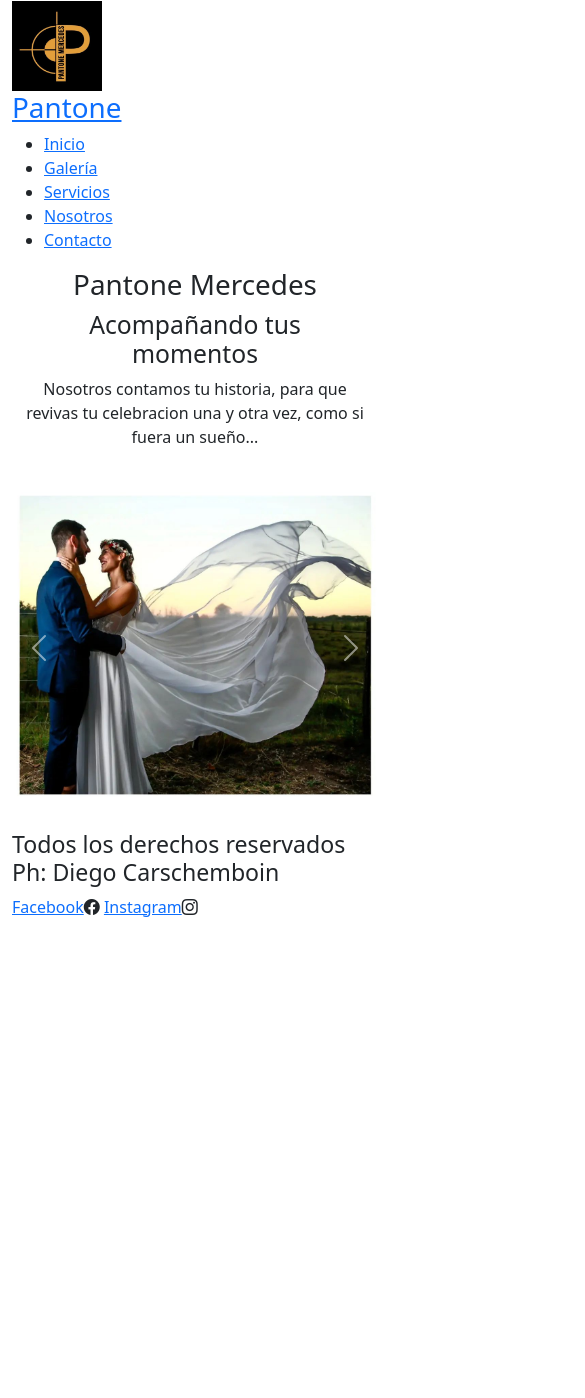
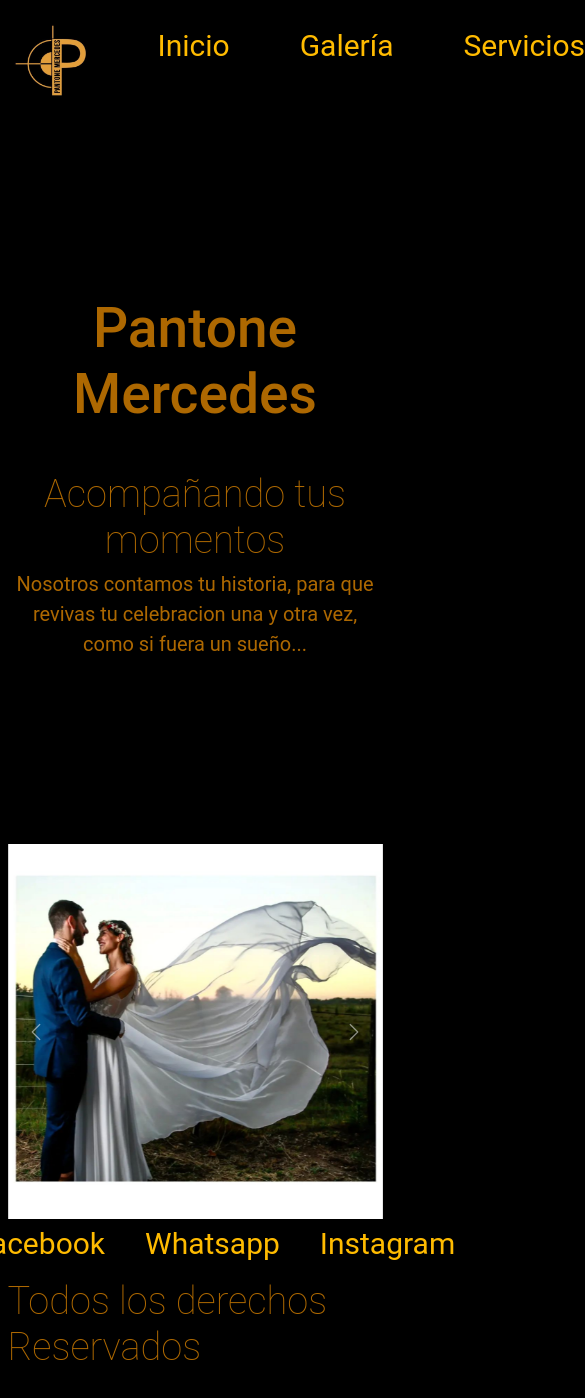
Before and after one commit to lnetcheverry/tercer-pre-entrega-amedias, a plain HTML site: page index.html in a window 390 px wide. Shown: the top 1398 px of the page, 585 px wide, since content can reach past the window. Before the commit the page ends 919 px from the top, so only its background shows below. Drawn offline with nearby package versions, Linux system fonts and the light colour scheme.

Commit message:
complicado con responvie

```diff
--- a/index.html
+++ b/index.html
@@ -5,8 +5,8 @@
     <meta http-equiv="X-UA-Compatible" content="IE=edge">
     <meta name="viewport" content="width=device-width, initial-scale=1.0">
     <title>Pantone Mercedes</title>
-   <!-- CSS BOOTSTRAP -->
-   <link href="https://cdn.jsdelivr.net/npm/bootstrap@5.2.2/dist/css/bootstrap.min.css" rel="stylesheet" integrity="sha384-Zenh87qX5JnK2Jl0vWa8Ck2rdkQ2Bzep5IDxbcnCeuOxjzrPF/et3URy9Bv1WTRi" crossorigin="anonymous">
+  <!-- CSS only -->
+<link href="https://cdn.jsdelivr.net/npm/bootstrap@5.2.2/dist/css/bootstrap.min.css" rel="stylesheet" integrity="sha384-Zenh87qX5JnK2Jl0vWa8Ck2rdkQ2Bzep5IDxbcnCeuOxjzrPF/et3URy9Bv1WTRi" crossorigin="anonymous">
    <!-- BOOTSTRAP ICONOS -->
    <link rel="stylesheet" href="https://cdn.jsdelivr.net/npm/bootstrap-icons@1.10.0/font/bootstrap-icons.css">
    <!-- MI CSS -->
@@ -17,45 +17,20 @@
     <!-- header -->
     <header class="encabezado">
         <a href="index.html" class="tituloPrincipal">
-            <img src="/img/pantone mercedes.jpg" alt="Logo" width="90" height="90" class="d-inline-block align-text-top">
-            <h1>Pantone</h1>
+            <img class="logoPan" src="/img/pantone mercedes.jpg" alt="Logo" width="90" height="90" class="d-inline-block align-text-top">
+
         </a>
 
-        <nav>
+        <nav class="nav">
             <ul>
                 <li><a href="index.html">Inicio</a></li>
-                <li><a href="/">Galería</a></li>
-                <li><a href="">Servicios</a></li>
-                <li><a href="">Nosotros</a></li>
-                <li><a href="">Contacto</a></li>
+                <li><a href="./pag/galeria.html">Galería</a></li>
+                <li><a href="./pag/servicios.html">Servicios</a></li>
+                <li><a href="./pag/nosotros.html">Nosotros</a></li>
+                <li><a href="./pag/contacto.html">Contacto</a></li>
             </ul>
         </nav>
-
-        <!-- <nav class="navbar navbar-expand-lg bg-light">
-          <div class="container-fluid">
-            <img src="/img/pantone mercedes.jpg" alt="Logo" width="90" height="90" class="d-inline-block align-text-top">
-            <a class="navbar-brand" href="index.html">Inicio</a>
-            <button class="navbar-toggler" type="button" data-bs-toggle="collapse" data-bs-target="#navbarNav" aria-controls="navbarNav" aria-expanded="false" aria-label="Toggle navigation">
-              <span class="navbar-toggler-icon"></span>
-            </button>
-            <div class="collapse navbar-collapse" id="navbarNav">
-              <ul class="navbar-nav">
-                <li class="nav-item">
-                  <a class="nav-link" aria-current="page" href="./pages/fotografia.html">Fotografía</a>
-                </li>
-                <li class="nav-item">
-                  <a class="nav-link" href="./pages/servicios.html">Servicios</a>
-                </li>
-                <li class="nav-item">
-                  <a class="nav-link" href="./pages/nosotros.html">Nosotros</a>
-                </li>
-                <li class="nav-item">
-                  <a class="nav-link" href="./pages/contacto.html">Contacto</a>
-                </li>
-              </ul>
-            </div>
-          </div>
-        </nav> -->
+      </header>
 
   <!-- HERO -->
   <section class="hero d-flex flex-column justify-content-center align-items-center">
@@ -63,7 +38,7 @@
         <div class="row justify-content-center">
             <div class="col-lg-6 text-center">
                 <h1>Pantone Mercedes</h1>
-                <h2><span> Acompañando tus momentos</span></h2>
+                <h2> Acompañando tus momentos</h2>
                 <p>Nosotros contamos tu historia, para que revivas tu celebracion una y otra vez, como si fuera un sueño...</p>
 
             </div>
@@ -102,17 +77,20 @@
   </div>
 </section>
 
-
-<footer class="parrafo">
-  <h3>Todos los derechos reservados
-      Ph: Diego Carschemboin
-  </h3>
-  <a href="">Facebook</a><i class="bi bi-facebook"></i>
-  <a href="">Instagram</a><i class="bi bi-instagram"></i>
-
+<!-- Footer -->
+<footer>
+  <ul class="pieDePagina">
+    <li><a href="">Facebook</a></li>
+    <li><a href="">Whatsapp</a></li>
+    <li><a href="">Instagram</a></li>
+  </ul>
+  <h3>Todos los derechos Reservados</h3>
 </footer>
 
-     <!-- JavaScript Bundle with Popper -->
-    <script src="https://cdn.jsdelivr.net/npm/bootstrap@5.2.2/dist/js/bootstrap.bundle.min.js" integrity="sha384-OERcA2EqjJCMA+/3y+gxIOqMEjwtxJY7qPCqsdltbNJuaOe923+mo//f6V8Qbsw3" crossorigin="anonymous"></script>
+
+
+
+    <!-- JavaScript Bundle with Popper -->
+<script src="https://cdn.jsdelivr.net/npm/bootstrap@5.2.2/dist/js/bootstrap.bundle.min.js" integrity="sha384-OERcA2EqjJCMA+/3y+gxIOqMEjwtxJY7qPCqsdltbNJuaOe923+mo//f6V8Qbsw3" crossorigin="anonymous"></script>
 </body>
 </html>
--- /dev/null
+++ b/scss/_footer.scss
@@ -0,0 +1,37 @@
+/* Footer */
+ a {
+    text-decoration: none;
+    color: $color-fuentes;
+    font-size: 3rem;
+    margin-top: 2rem;
+    transition: all 0.3s ease;
+    &:hover {
+        color:$color-fuentes-secundario;
+    }
+}
+
+.pieDePagina {
+display: flex;
+justify-content: center;
+/* margin-left: 10rem;
+margin-right: 2rem;  */
+font-size: 3rem;
+padding: 2px;
+height: 1rem;
+}
+li{
+    margin-left: 4rem;
+    list-style-type: none;
+
+
+}
+
+h3 {
+    display: flex;
+    justify-content: center;
+    margin-bottom: 8rem;
+    color: $color-fuentes-secundario;
+    font-size: 3.8rem;
+    font-weight: 100;
+    margin-top: 5rem;
+}
--- /dev/null
+++ b/scss/_galeria.scss
@@ -0,0 +1,69 @@
+/* GALERIA */
+
+.introGaleria {
+    height: 10rem;
+    display: flex;
+    justify-content: center;
+    align-items: center;
+    border: 1px solid $color-botones;
+    margin-bottom: 3rem;
+
+    h2 {
+        color:$color-fuentes;
+        font-size: 4rem;
+        font-weight: 700;
+        text-align: center;
+    }
+}
+
+
+.imagenGaleria {
+    border-radius: 1rem;
+    padding: 0.4rem;
+    max-width: 100%;
+    height: auto;
+    transition: all 0.3s ease;
+    filter: grayscale(50%);
+
+    &:hover {
+        transform: scale(1.03);
+        filter: grayscale(0%);
+    }
+}
+@mixin anclas {
+    text-decoration: none;
+    color: $color-fuentes;
+    font-size: 3rem;
+}
+
+.encabezado {
+    display: flex;
+    justify-content: space-between;
+    align-items: center;
+    padding: 2rem 0;
+    height: 10rem;
+
+    .tituloPrincipal {
+        @include anclas;
+
+
+    }
+
+
+    ul {
+        display: flex;
+        list-style-type: none;
+
+        li {
+            margin-right: 3rem;
+
+            a {
+                @include anclas;
+                transition: all 0.3s ease;
+                &:hover {
+                    color:$color-fuentes-secundario;
+                }
+            }
+        }
+    }
+}
--- a/scss/_general.scss
+++ b/scss/_general.scss
@@ -0,0 +1,14 @@
+/* estilos generales*/
+
+
+
+html {
+    font-size: 62.5%;
+
+    body {
+        background-color: $color-fondo;
+        color: $color-fuentes;
+        font-family: 'Roboto', sans-serif;
+        overflow-x: hidden;
+    }
+}
--- /dev/null
+++ b/scss/_header.scss
@@ -0,0 +1,37 @@
+@mixin anclas {
+    text-decoration: none;
+    color: $color-fuentes;
+    font-size: 3rem;
+}
+
+.encabezado {
+    display: flex;
+    justify-content: space-between;
+    align-items: center;
+    padding: 2rem 0;
+    height: 10rem;
+
+    .tituloPrincipal {
+        @include anclas;
+
+
+    }
+
+
+    ul {
+        display: flex;
+        list-style-type: none;
+
+        li {
+            margin-right: 3rem;
+
+            a {
+                @include anclas;
+                transition: all 0.3s ease;
+                &:hover {
+                    color:$color-fuentes-secundario;
+                }
+            }
+        }
+    }
+}
--- /dev/null
+++ b/scss/_hero.scss
@@ -0,0 +1,32 @@
+/*hero*/
+
+
+.hero {
+    background-color: $color-fondo;
+    width: 100%;
+    height: calc(100vh - 10rem);
+    position: relative;
+    display: inline-block;
+
+    h1 {
+        display: inline-flex;
+        color: $color-fuentes-secundario;
+        padding: 4rem;
+        font-size: 5.5rem;
+        font-weight: 500;
+
+    }
+
+    h2 {
+        margin-bottom: 5px;
+        color: $color-fuentes-secundario;
+        font-size: 3.8rem;
+        font-weight: 100;
+    }
+
+    p {
+        color:$color-fuentes-secundario;
+        margin-bottom: 30px;
+        font-size: 20px;
+    }
+}
--- /dev/null
+++ b/scss/_medias.scss
@@ -0,0 +1,15 @@
+@media (max-width: 300px) {
+    .pieDePagina {
+        max-width: 90%;
+        margin: auto;
+    }
+
+    .tituloPrincipal {
+        display: none;
+    }
+
+    .introGaleria {
+        display: none;
+    }
+
+}
--- a/scss/_variables.scss
+++ b/scss/_variables.scss
@@ -1,5 +1,5 @@
 $color-fuentes:#ffbb00;
-$color-fuentes-secundario: rgba(255,255,255,0.6);
-$color-fondo: #161718;
-$color-botones: #27a776;
-$color-botones-secundario: #2cbc85;
+$color-fuentes-secundario: rgba(248, 149, 1, 0.699);
+$color-fondo: #000000;
+$color-fondo-secundario: rgb(78, 62, 49);
+$color-botones: #ffbb00;
--- a/scss/estilo.scss
+++ b/scss/estilo.scss
@@ -1,2 +1,7 @@
 @import "fuentes";
 @import "variables";
+@import "general";
+@import "header";
+@import "hero";
+@import "footer";
+@import "galeria";
```
Also changed, not shown: pag/contacto.html (added, +20 -0 lines), pag/galeria.html (added, +72 -0 lines), pag/nosotros.html (added, +20 -0 lines), pag/servicios.html (added, +20 -0 lines), css/estilo.css, 1 other file.
